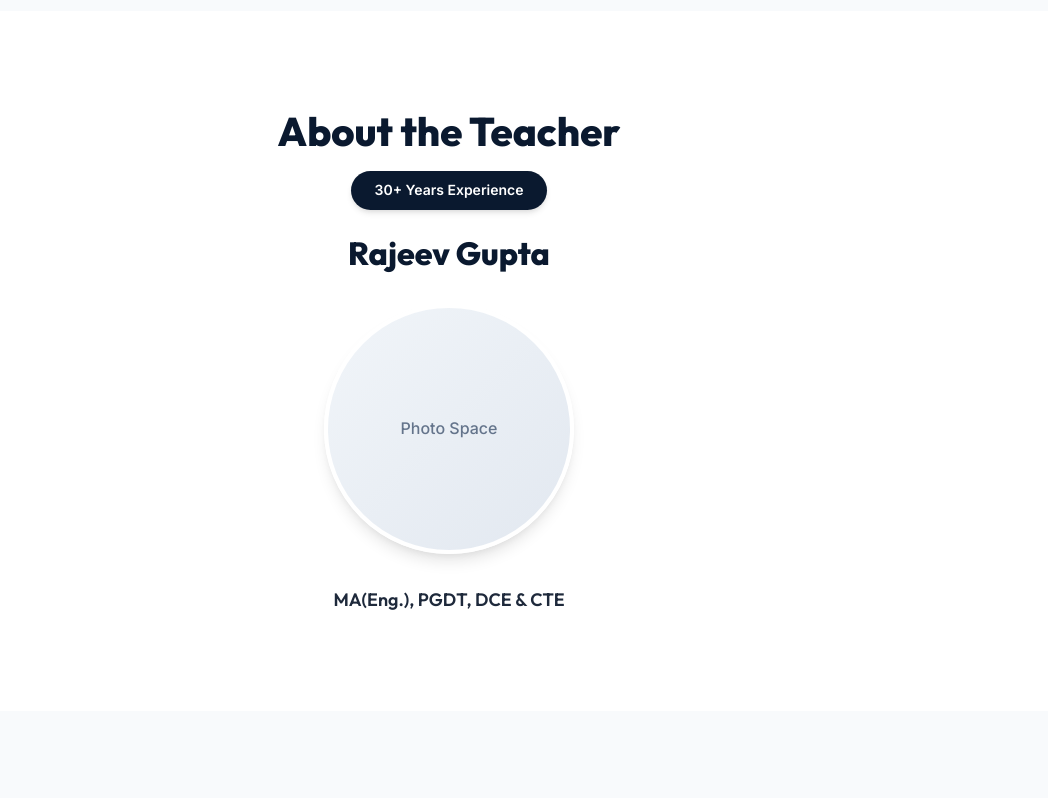
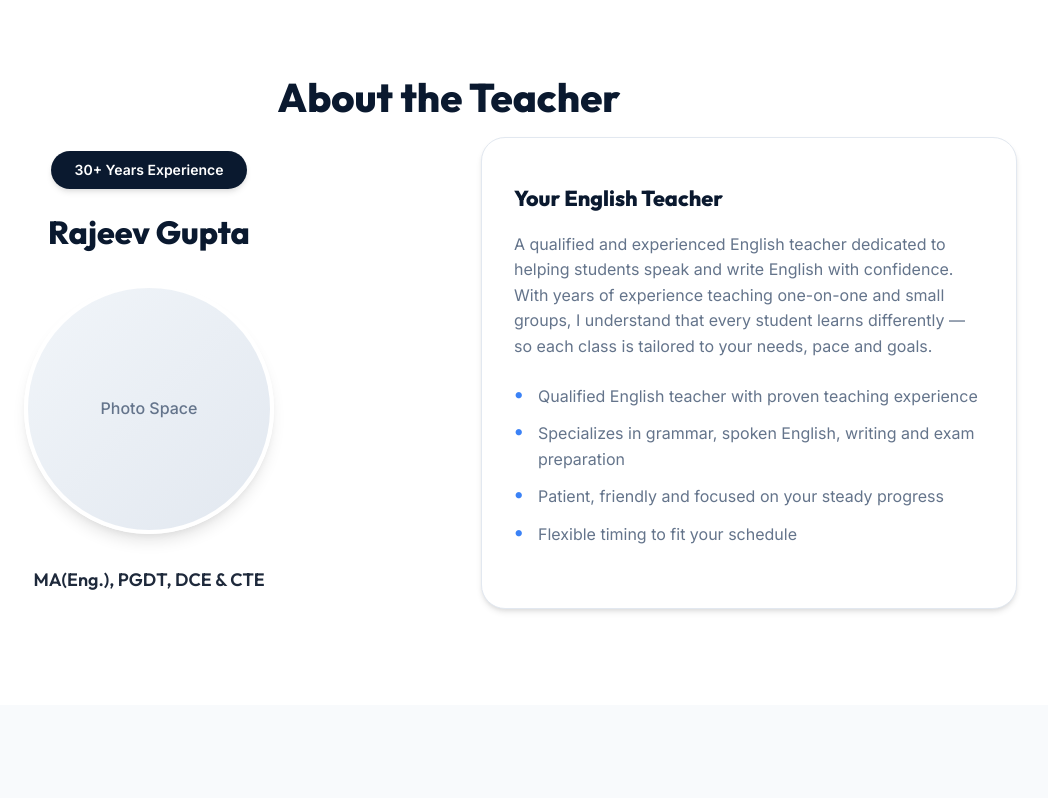
Before and after one commit to govindam3/gg-site, a plain HTML site: page index.html in a window 1280 px wide. Shown: the part 1600-2398 px from the top of the page, without its empty margins (191-1239 px from the left). Drawn offline with Linux system fonts and the light colour scheme.

Commit message:
Update About Teacher section, hero text, and WhatsApp button

```diff
--- a/index.html
+++ b/index.html
@@ -32,10 +32,13 @@
         <section class="hero" id="home">
             <div class="container">
                 <h2 class="hero-title">Ultimate Destination for Academic Excellence</h2>
-                <p class="hero-subtitle">Personal attention, a clear plan and result-oriented teaching to help you master spoken and written English — from the comfort of your home.</p>
+                <p class="hero-subtitle">Personal attention, a clear plan and result-oriented teaching to help you master board classes — from the comfort of your home.</p>
                 <div class="hero-actions">
                     <a href="#demo" class="btn btn-primary">Book a Demo</a>
-                    <a href="#contact" class="btn btn-outline">Contact Me</a>
+                    <a href="https://wa.me/919212692246" class="btn btn-outline whatsapp-btn-main" target="_blank">
+                        <svg xmlns="http://www.w3.org/2000/svg" viewBox="0 0 448 512" fill="currentColor" width="20" height="20" style="margin-right: 8px;"><path d="M380.9 97.1C339 55.1 283.2 32 223.9 32c-122.4 0-222 99.6-222 222 0 39.1 10.2 77.3 29.6 111L0 480l117.7-30.9c32.4 17.7 68.9 27 106.1 27h.1c122.3 0 224.1-99.6 224.1-222 0-59.3-25.2-115-67.1-157zm-157 341.6c-33.2 0-65.7-8.9-94-25.7l-6.7-4-69.8 18.3L72 359.2l-4.4-7c-18.5-29.4-28.2-63.3-28.2-98.2 0-101.7 82.8-184.5 184.6-184.5 49.3 0 95.6 19.2 130.4 54.1 34.8 34.9 56.2 81.2 56.1 130.5 0 101.8-84.9 184.6-186.6 184.6zm101.2-138.2c-5.5-2.8-32.8-16.2-37.9-18-5.1-1.9-8.8-2.8-12.5 2.8-3.7 5.6-14.3 18-17.6 21.8-3.2 3.7-6.5 4.2-12 1.4-32.6-16.3-54-29.1-75.5-66-5.7-9.8 5.7-9.1 16.3-30.3 1.8-3.7.9-6.9-.5-9.7-1.4-2.8-12.5-30.1-17.1-41.2-4.5-10.8-9.1-9.3-12.5-9.5-3.2-.2-6.9-.2-10.6-.2-3.7 0-9.7 1.4-14.8 6.9-5.1 5.6-19.4 19-19.4 46.3 0 27.3 19.9 53.7 22.6 57.4 2.8 3.7 39.1 59.7 94.8 83.8 35.2 15.2 49 16.5 66.6 13.9 10.7-1.6 32.8-13.4 37.4-26.4 4.6-13 4.6-24.1 3.2-26.4-1.3-2.5-5-3.9-10.5-6.6z"/></svg>
+                        Chat on WhatsApp
+                    </a>
                 </div>
             </div>
         </section>
@@ -72,7 +75,8 @@
             <div class="container">
                 <h2 class="section-title">About the Teacher</h2>
 
-                <div class="about-content">
+                <div class="about-grid">
+                    <div class="about-profile">
                         <div class="about-badge">30+ Years Experience</div>
                         <h3 class="teacher-name">Rajeev Gupta</h3>
 
@@ -85,6 +89,18 @@
 
                         <div class="teacher-qualifications">
                             MA(Eng.), PGDT, DCE & CTE
+                        </div>
+                    </div>
+
+                    <div class="about-details feature-card">
+                        <h3>Your English Teacher</h3>
+                        <p style="margin-bottom: 1.5rem;">A qualified and experienced English teacher dedicated to helping students speak and write English with confidence. With years of experience teaching one-on-one and small groups, I understand that every student learns differently — so each class is tailored to your needs, pace and goals.</p>
+                        <ul class="about-list">
+                            <li>Qualified English teacher with proven teaching experience</li>
+                            <li>Specializes in grammar, spoken English, writing and exam preparation</li>
+                            <li>Patient, friendly and focused on your steady progress</li>
+                            <li>Flexible timing to fit your schedule</li>
+                        </ul>
                     </div>
                 </div>
             </div>
--- a/style.css
+++ b/style.css
@@ -147,6 +147,20 @@
     border-color: var(--primary-color);
     background-color: var(--primary-color);
     color: white;
+}
+
+.whatsapp-btn-main {
+    background-color: #25d366;
+    color: white;
+    border-color: #25d366;
+}
+
+.whatsapp-btn-main:hover {
+    background-color: #128c7e;
+    border-color: #128c7e;
+    color: white;
+    transform: translateY(-2px);
+    box-shadow: var(--shadow-md);
 }
 
 /* Header */
@@ -301,9 +315,20 @@
     padding: 6rem 0;
 }
 
-.about-content {
-    max-width: 600px;
-    margin: 0 auto;
+.about-grid {
+    display: grid;
+    grid-template-columns: 1fr;
+    gap: 4rem;
+    align-items: center;
+}
+
+@media (min-width: 992px) {
+    .about-grid {
+        grid-template-columns: 1fr 1fr;
+    }
+}
+
+.about-profile {
     text-align: center;
 }
 
@@ -349,6 +374,28 @@
     font-size: 1.125rem;
     color: var(--text-main);
     font-weight: 600;
+}
+
+.about-list {
+    list-style: none;
+    margin-top: 1.5rem;
+}
+
+.about-list li {
+    position: relative;
+    padding-left: 1.5rem;
+    margin-bottom: 0.75rem;
+    color: var(--text-muted);
+}
+
+.about-list li::before {
+    content: '•';
+    position: absolute;
+    left: 0;
+    color: var(--accent-color);
+    font-weight: bold;
+    font-size: 1.25rem;
+    line-height: 1;
 }
 
 /* Testimonials Section */
```
Lines whose indentation alone changed are shown as unchanged.
